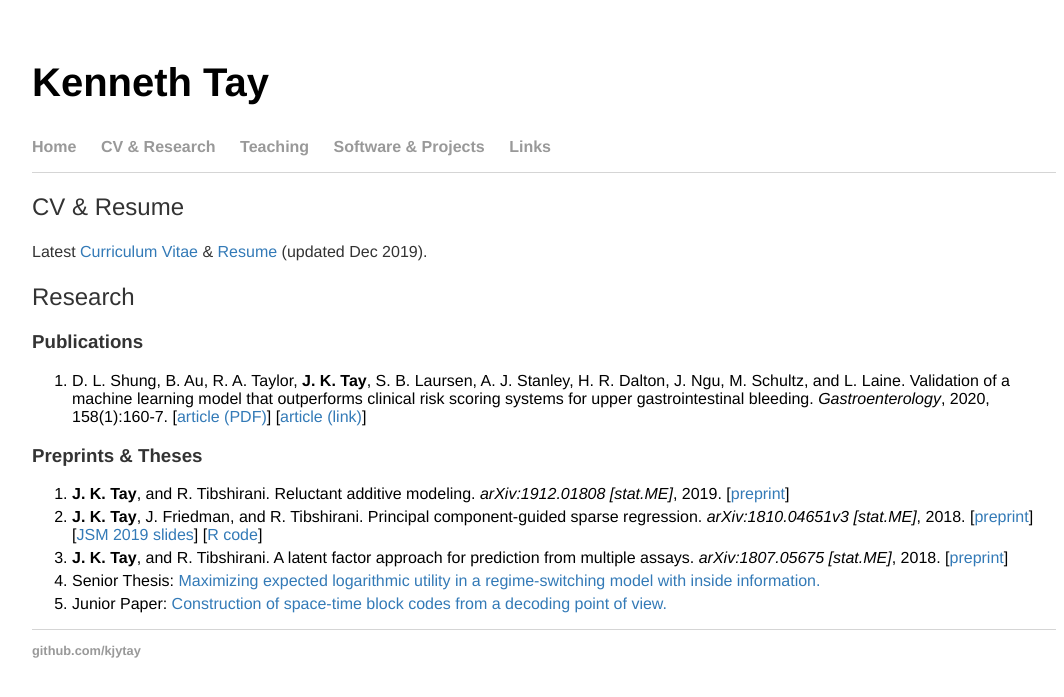
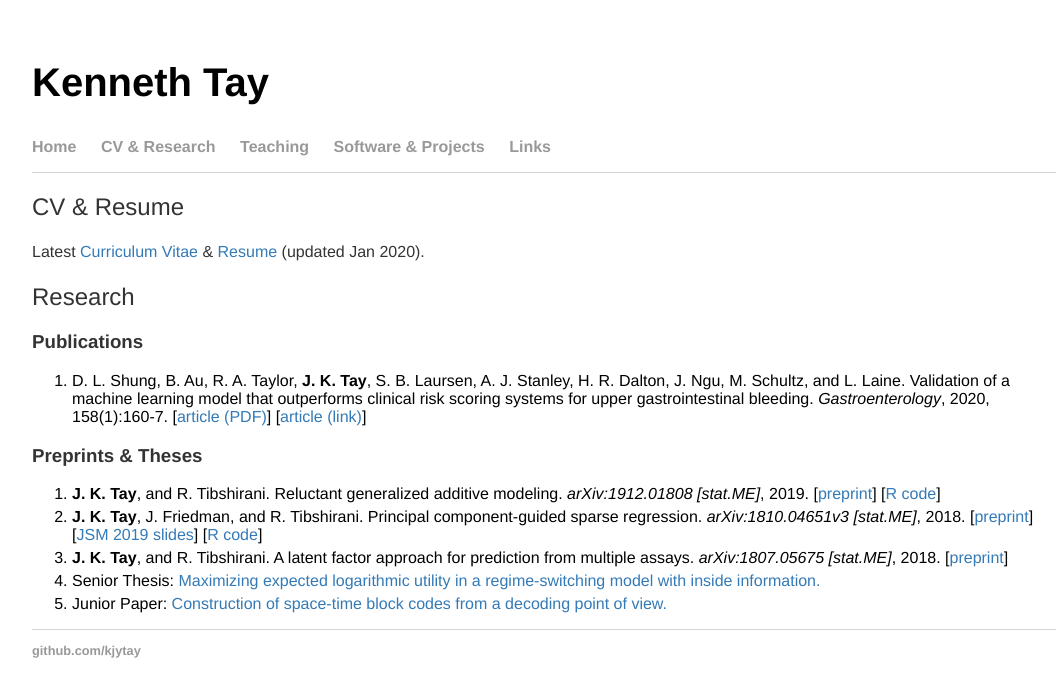
Before and after one commit to kjytay/kjytay.github.io, a Jekyll site: the page built from cv/index.html, in a window 1280 px wide. Shown: the top 697 px of the page, without its empty margins (96-1160 px from the left). Built offline with Jekyll 4.4.1, drawn with Linux system fonts in a browser that asks for light colours.

Commit message:
Updated cv, resume, research page.

```diff
--- a/cv/index.html
+++ b/cv/index.html
@@ -5,7 +5,7 @@
 
 <div class="blurb">
   <h2>CV & Resume</h2>
-  <p>Latest <a href="CV 2019-12-06.pdf">Curriculum Vitae</a> & <a href="Resume v2019-12-06.pdf">Resume</a> (updated Dec 2019).</p>
+  <p>Latest <a href="CV 2020-01-16.pdf">Curriculum Vitae</a> & <a href="Resume v2020-01-16.pdf">Resume</a> (updated Jan 2020).</p>
   <h2>Research</h2>
   <h3>Publications</h3>
   <ol>
@@ -13,7 +13,7 @@
   </ol>
   <h3>Preprints & Theses</h3>
   <ol>
-    <li><b>J. K. Tay</b>, and R. Tibshirani. Reluctant additive modeling. <i>arXiv:1912.01808 [stat.ME]</i>, 2019. [<a href="https://arxiv.org/abs/1912.01808">preprint</a>]</li>
+    <li><b>J. K. Tay</b>, and R. Tibshirani. Reluctant generalized additive modeling. <i>arXiv:1912.01808 [stat.ME]</i>, 2019. [<a href="https://arxiv.org/abs/1912.01808">preprint</a>] [<a href="https://CRAN.R-project.org/package=relgam">R code</a>]</li>
     <li><b>J. K. Tay</b>, J. Friedman, and R. Tibshirani. Principal component-guided sparse regression. <i>arXiv:1810.04651v3 [stat.ME]</i>, 2018. [<a href="https://arxiv.org/abs/1810.04651">preprint</a>] [<a href="pcLasso_JSM_presentation_handout.pdf">JSM 2019 slides</a>] [<a href="https://CRAN.R-project.org/package=pcLasso">R code</a>]</li>
     <li><b>J. K. Tay</b>, and R. Tibshirani. A latent factor approach for prediction from multiple assays. <i>arXiv:1807.05675 [stat.ME]</i>, 2018. [<a href="https://arxiv.org/abs/1807.05675">preprint</a>]</li>
     <li>Senior Thesis: <a href="Senior Thesis.pdf">Maximizing expected logarithmic utility in a regime-switching model with inside information.</a></li>
```
Also changed, not shown: 4 other files.
